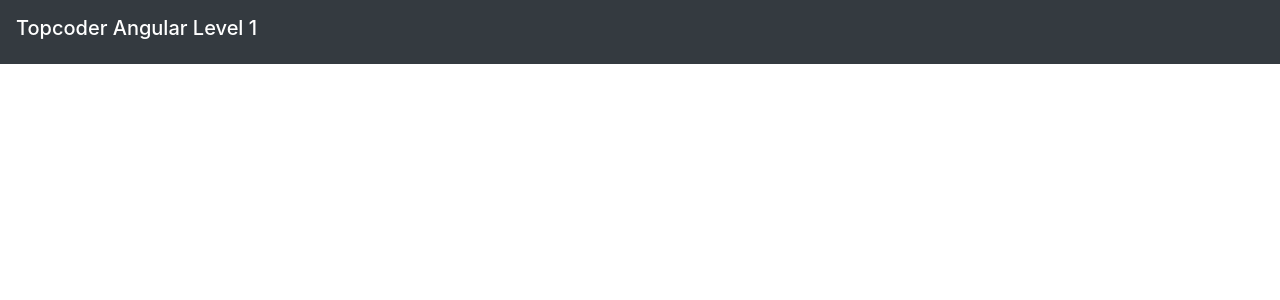
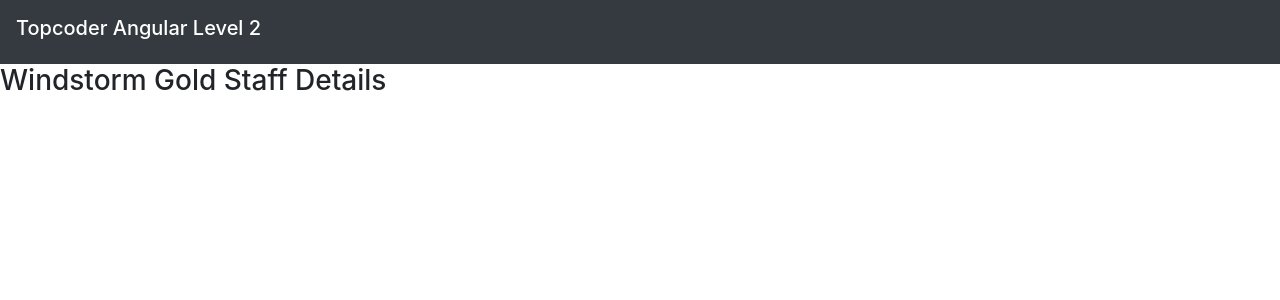
Before and after one commit to warrenmazmur/topcoder-angular-with-automated-tester, an Angular app: page / in a window 1280 px wide. Shown: the top 300 px of the page. Built offline with nearby package versions, Linux system fonts and the light colour scheme.

Commit message:
M1 (Add treasure component & h3 treasure-name)

```diff
--- a/src/app/app.component.html
+++ b/src/app/app.component.html
@@ -1,5 +1,6 @@
 <div id='treasure-header' class='navbar navbar-expand-lg navbar-dark bg-dark'>
     <h1 class='navbar-brand'>
-        Topcoder Angular Level 1
+        Topcoder Angular Level 2
     </h1>
 </div>
+<app-treasure></app-treasure>
--- a/src/app/app.module.ts
+++ b/src/app/app.module.ts
@@ -3,10 +3,12 @@ import { BrowserModule } from '@angular/platform-browser';
 
 import { AppRoutingModule } from './app-routing.module';
 import { AppComponent } from './app.component';
+import { TreasureComponent } from './treasure/treasure.component';
 
 @NgModule({
   declarations: [
-    AppComponent
+    AppComponent,
+    TreasureComponent
   ],
   imports: [
     BrowserModule,
--- /dev/null
+++ b/src/app/mock-treasures.ts
@@ -0,0 +1,5 @@
+export interface Treasure {
+    id: 1,
+    name: 'Windstorm Gold Staff',
+    location: 'Tree behind home',
+};
--- /dev/null
+++ b/src/app/treasure/treasure.component.html
@@ -0,0 +1,8 @@
+<h3>{{treasure.name}} Details</h3>
+<!-- <div id="treasure-details" class="container-fluid">
+    <ul class="list-group">
+        <li class="list-group-item"><h3>{{treasure.name}} Details</h3></li>
+        <li class="list-group-item"><h3>{{treasure.name}} Details</h3></li>
+        <li class="list-group-item"><h3>{{treasure.name}} Details</h3></li>
+      </ul>
+</div> -->
--- /dev/null
+++ b/src/app/treasure/treasure.component.ts
@@ -0,0 +1,19 @@
+import { Component,OnInit } from '@angular/core';
+import { Treasure } from '../mock-treasures';
+@Component({
+    selector: 'app-treasure',
+    templateUrl: './treasure.component.html',
+    styleUrls: ['./treasure.component.css']
+})
+
+export class TreasureComponent implements OnInit {
+    treasure: Treasure = {
+		id: 1,
+		name: 'Windstorm Gold Staff',
+		location: 'Tree behind home',
+	};
+    constructor() { }
+
+    ngOnInit() {
+    }
+}
```
Also changed, not shown: src/app/treasure/treasure.component.css (added), 1 other file (tests, documents, lock files or other folders).
